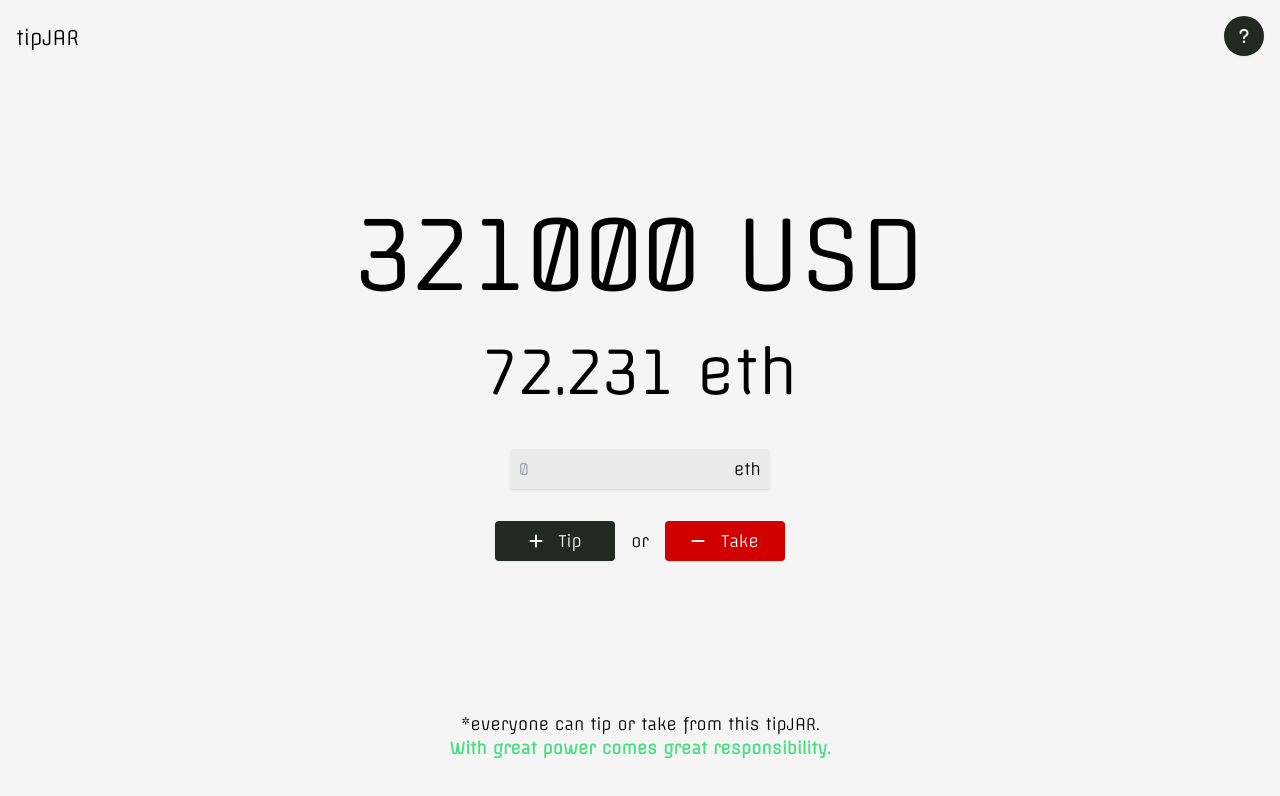
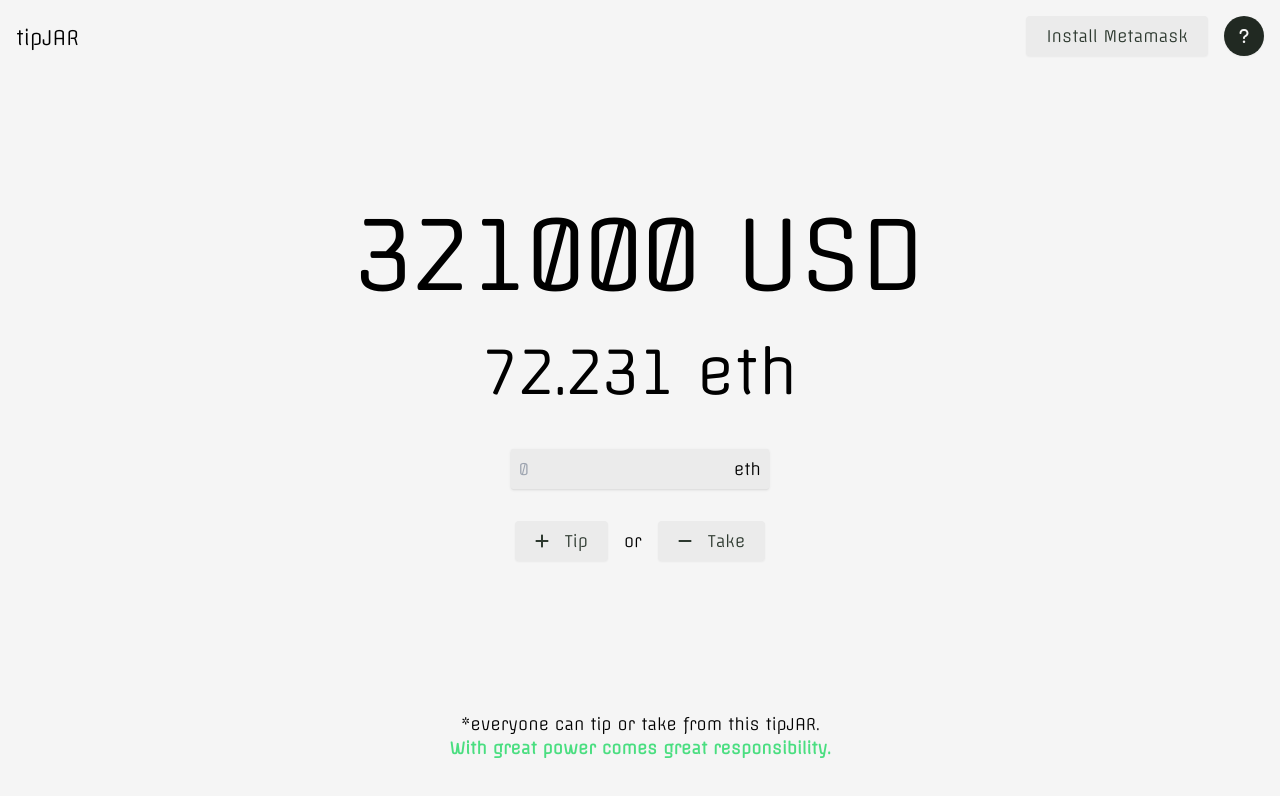
Before and after one commit to edinhadzovic/tipjar, a React (Create React App) app: page / in a window 1280 px wide. Shown: the top 796 px of the page. Built offline with nearby package versions, Linux system fonts and the light colour scheme.

Commit message:
adding ethers support and wallet connection.

```diff
--- a/package.json
+++ b/package.json
@@ -14,6 +14,7 @@
     "@types/node": "^16.7.13",
     "@types/react": "^18.0.0",
     "@types/react-dom": "^18.0.0",
+    "ethers": "^5.6.8",
     "react": "^18.1.0",
     "react-dom": "^18.1.0",
     "react-scripts": "5.0.1",
--- a/src/App.tsx
+++ b/src/App.tsx
@@ -1,19 +1,22 @@
 import React, { useState } from 'react';
-import { Button, EthInput } from './components';
+import { Button, Connector, EthInput } from './components';
 import { FontAwesomeIcon } from '@fortawesome/react-fontawesome';
 import { faPlus, faMinus, faQuestion } from '@fortawesome/free-solid-svg-icons';
 import { FAQ } from './components/faq';
+import { useConntectorContext } from './context/connectorContext';
 
 const Form = () => {
+  const {connected} = useConntectorContext();
+
   return (
     <div className='space-y-8 text-center'>
       <div>
         <EthInput />
       </div>
       <div className='flex space-x-4 items-center justify-center'>
-        <Button icon={<FontAwesomeIcon icon={faPlus} />} onClick={() => console.log("todo")}>Tip</Button>
+        <Button disabled={!connected} icon={<FontAwesomeIcon icon={faPlus} />} onClick={() => console.log("todo")}>Tip</Button>
         <div>or</div>
-        <Button icon={<FontAwesomeIcon icon={faMinus} />} type="danger" onClick={() => console.log("todo")}>Take</Button>
+        <Button disabled={!connected} icon={<FontAwesomeIcon icon={faMinus} />} type="danger" onClick={() => console.log("todo")}>Take</Button>
       </div>
     </div>
   );
@@ -29,10 +32,15 @@ function App() {
         <FAQ onClose={() => setModal(false)} />
       </div>
       <div className='container mx-auto min-h-screen justify-between flex flex-col'>
-        <header className='flex py-4 px-4'>
-          <div className='w-3/4 pt-2'><h1 className='text-xl'>tipJAR</h1></div>
-          <div className='w-1/4 flex flex-col justify-center items-end'>
-              <Button rounded onClick={() => setModal(true)}><FontAwesomeIcon icon={faQuestion} /></Button>
+        <header className='flex py-4 px-4 justify-between'>
+          <div className='pt-2'><h1 className='text-xl'>tipJAR</h1></div>
+          <div className='flex justify-center items-end space-x-4'>
+              <div>
+                <Connector />
+              </div>
+              <div>
+                <Button rounded onClick={() => setModal(true)}><FontAwesomeIcon icon={faQuestion} /></Button>
+              </div>
           </div>
         </header>
         <main className='w-full sm:w-1/2 mx-auto space-y-8'>
--- a/src/components/button.tsx
+++ b/src/components/button.tsx
@@ -6,6 +6,7 @@ interface IButtonProps {
     icon?: any;
     type?: ButtonType
     rounded?: boolean
+    disabled?: boolean
 }
 
 export const Button: React.FC<IButtonProps> =
@@ -14,7 +15,8 @@ export const Button: React.FC<IButtonProps> =
         onClick,
         icon,
         type = "normal",
-        rounded = false
+        rounded = false,
+        disabled = false,
     }) => {
 
     const getClass = (type: ButtonType, rounded: boolean) => {
@@ -30,14 +32,14 @@ export const Button: React.FC<IButtonProps> =
         if (rounded) {
             className += " rounded-full";
         } else {
-            className += " w-[120px] rounded"
+            className += " px-5 rounded"
         }
 
         return className;
     }
 
     return (
-        <button className={`flex flex-row justify-center items-center text-cultured space-x-4 shadow-sm min-w-[40px] min-h-[40px] ${getClass(type, rounded)}`} onClick={onClick}>
+        <button disabled={disabled} className={`flex flex-row justify-center disabled:bg-cultured-dark disabled:text-dark-jungle-light items-center text-cultured space-x-4 shadow-sm min-w-[40px] min-h-[40px] ${getClass(type, rounded)}`} onClick={onClick}>
             {icon && <div>{icon}</div> }
             <div>{children}</div>
         </button>
--- /dev/null
+++ b/src/components/connector.tsx
@@ -0,0 +1,15 @@
+import { useConntectorContext } from "../context/connectorContext";
+import { formatAddress } from "../utils/helpers";
+import { Button } from "./button";
+
+interface IConnectorProps {}
+
+export const Connector: React.FC<IConnectorProps> = (props) => {
+    const {connectWithWallet, account, connected} = useConntectorContext();
+
+    return (
+        <Button disabled={!window.provider} onClick={connectWithWallet}>
+            {!window.provider ? "Install Metamask" : (account && connected) ? formatAddress(account) : "Connect Metamask"}
+        </Button>
+    );
+}
--- a/src/components/index.tsx
+++ b/src/components/index.tsx
@@ -1,2 +1,3 @@
 export * from "./button";
 export * from "./ethInput";
+export * from "./connector";
--- /dev/null
+++ b/src/context/connectorContext.tsx
@@ -0,0 +1,45 @@
+import { ethers } from "ethers";
+import { createContext, useContext, useState } from "react";
+import { METHODS } from "../utils/ethereum";
+
+declare global {
+    interface Window {
+      ethereum: any
+      provider: ethers.providers.Web3Provider | null
+      contract: any; // todo import own contract
+    }
+  }
+
+interface IConnectorContextProps {
+    children: React.ReactNode
+}
+
+interface IConnectorContextState {
+    connected: boolean,
+    account: string,
+    connectWithWallet: () => Promise<void>;
+}
+
+const ConnectorContext = createContext({} as IConnectorContextState);
+
+export const ConnectorContextProvider: React.FC<IConnectorContextProps> = ({children}) => {
+    const [connected, setConnected] = useState<boolean>(false);
+    const [account, setAccount] = useState<string>("");
+    window.provider = window.ethereum ? new ethers.providers.Web3Provider(window.ethereum) : null
+
+    const connectWithWallet = async () => {
+        if (!window.provider) return;
+
+        const accounts: string[] = await window.provider.send(METHODS.REQUEST_ACCOUNTS, [])
+        setAccount(accounts[0]);
+        setConnected(true);
+    }
+
+    return (
+        <ConnectorContext.Provider value={{connected, account, connectWithWallet}}>
+            {children}
+        </ConnectorContext.Provider>
+    );
+}
+
+export const useConntectorContext = () => useContext(ConnectorContext);
--- a/src/index.tsx
+++ b/src/index.tsx
@@ -3,13 +3,16 @@ import ReactDOM from 'react-dom/client';
 import './index.css';
 import App from './App';
 import reportWebVitals from './reportWebVitals';
+import { ConnectorContextProvider } from './context/connectorContext';
 
 const root = ReactDOM.createRoot(
   document.getElementById('root') as HTMLElement
 );
 root.render(
   <React.StrictMode>
-    <App />
+    <ConnectorContextProvider>
+      <App />
+    </ConnectorContextProvider>
   </React.StrictMode>
 );
 
--- /dev/null
+++ b/src/utils/ethereum.ts
@@ -0,0 +1,7 @@
+export const METHODS = {
+    REQUEST_ACCOUNTS: "eth_requestAccounts"
+}
+
+export const EVENT_TYPES = {
+    TRANSFER: "Transfer"
+}
--- /dev/null
+++ b/src/utils/helpers.ts
@@ -0,0 +1,2 @@
+export const formatAddress = (address: string) =>
+    `${address.slice(0, 6).toString()}...${address.slice(address.length - 4, address.length)}`
```
Also changed, not shown: 1 other file (tests, documents, lock files or other folders).
